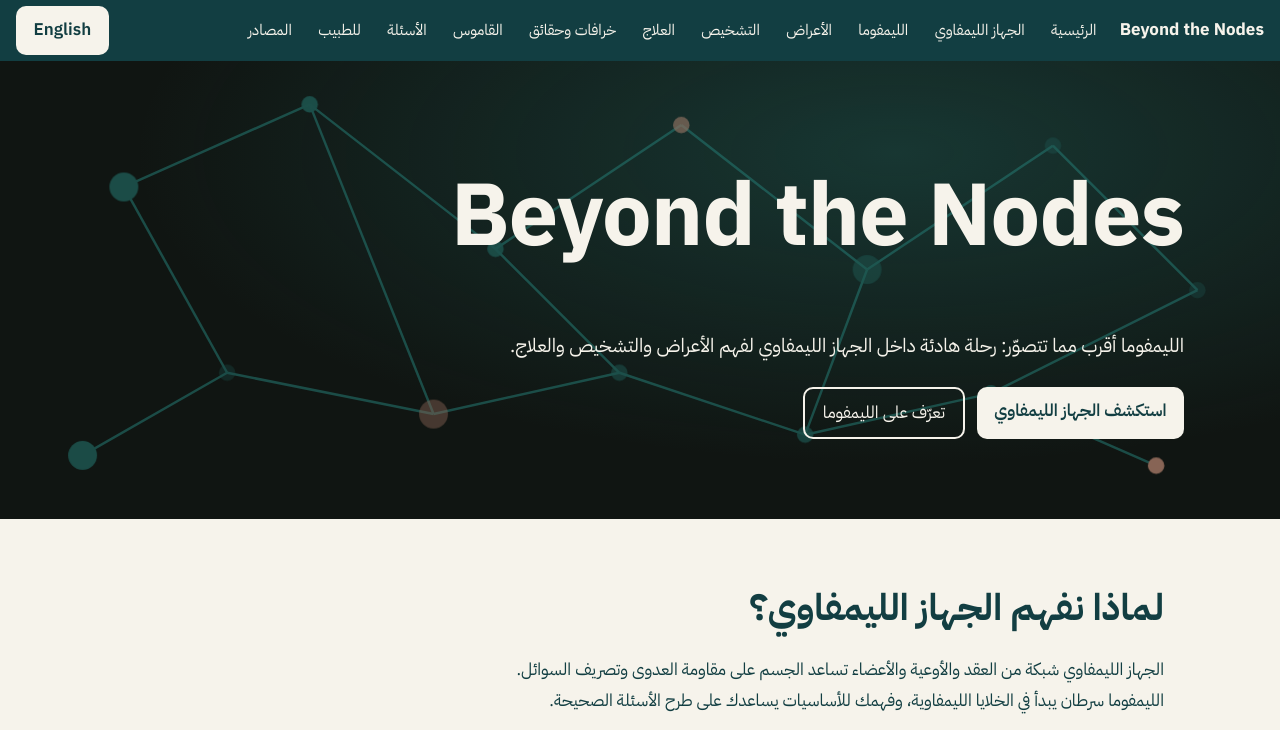
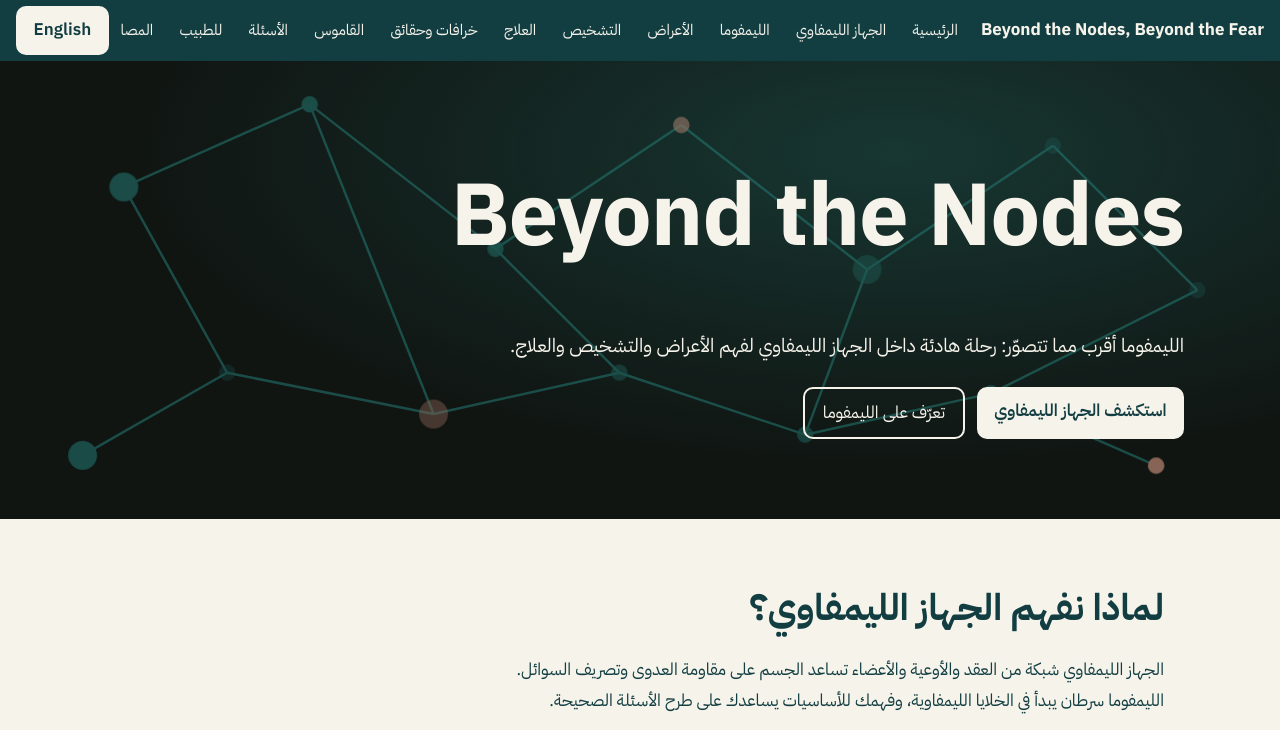
Before and after one commit to OlaAli-2222/beyond-the-nodes, a plain HTML site: page index.html in a window 1280 px wide. Shown: the top 730 px of the page. Drawn offline with Linux system fonts and the light colour scheme.

```diff
--- a/index.html
+++ b/index.html
@@ -3,7 +3,7 @@
 <head>
 <meta charset="utf-8">
 <meta name="viewport" content="width=device-width, initial-scale=1, viewport-fit=cover">
-<title>Beyond the Nodes</title>
+<title>LymphoWise</title>
 <link href="https://fonts.googleapis.com/css2?family=IBM+Plex+Sans+Arabic:wght@400;600;700&display=swap" rel="stylesheet">
 
 <style id="explore-white">
@@ -26,7 +26,8 @@
 </head>
 <body>
 <header>
-<b>Beyond the Nodes</b>
+<b>Beyond the Nodes,
+   Beyond the Fear</b>
 <nav id="nav" aria-label="Main"></nav>
 <button id="lang" type="button"></button>
 </header>
```
